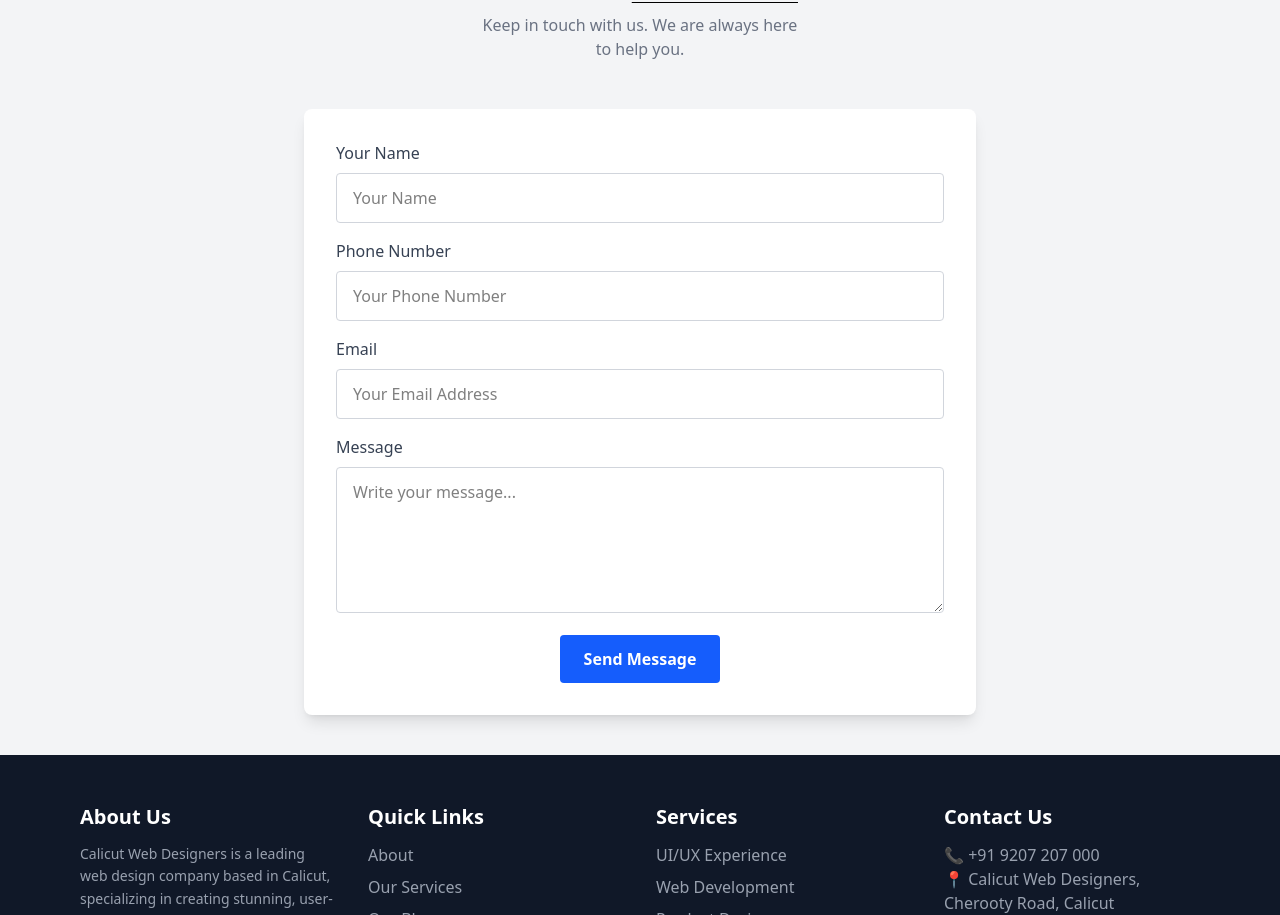
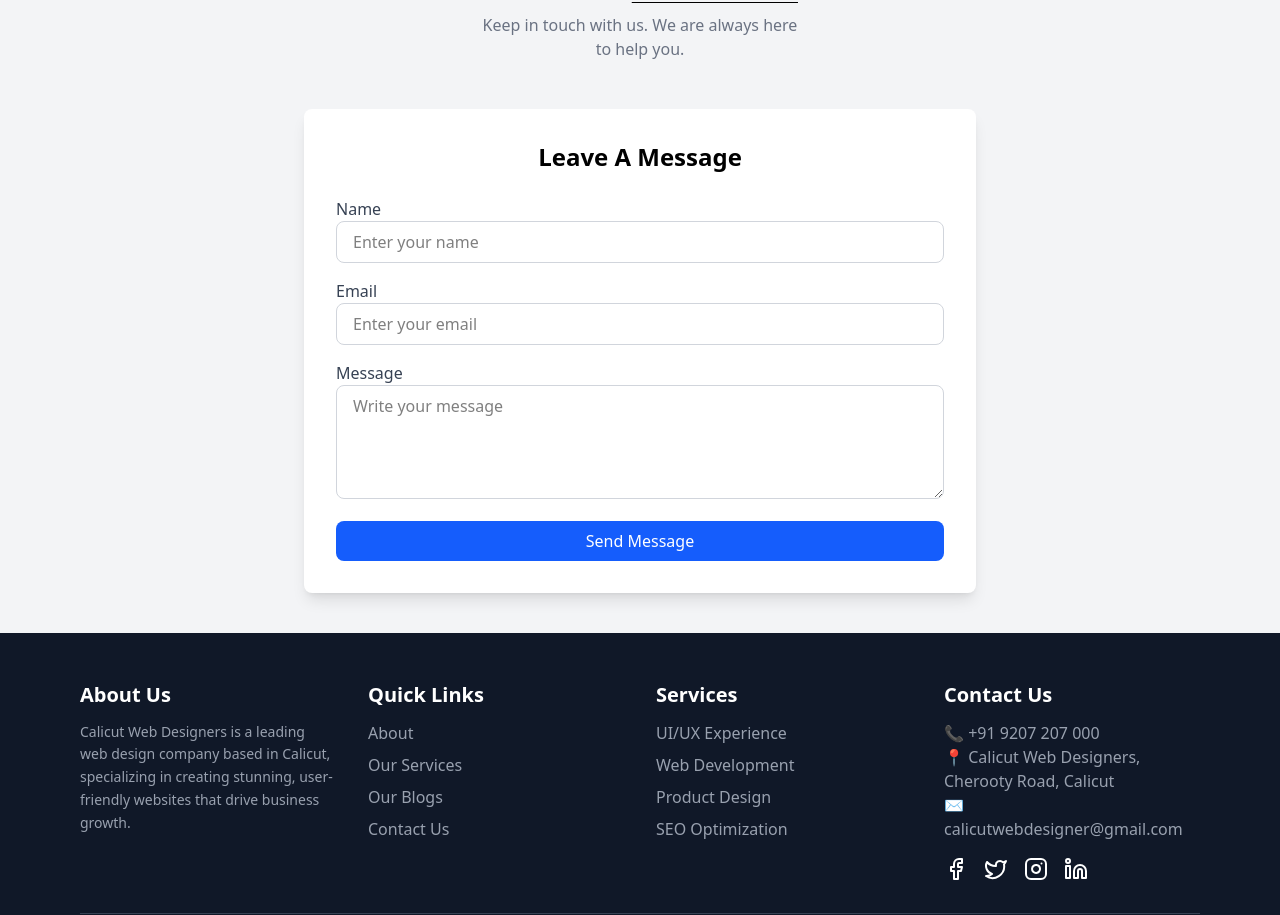
Before and after one commit to jurair140/calicut-web-designers, a React (Vite) app: page / in a window 1280 px wide. Shown: the part 4172-5087 px from the top of the page. Built offline with nearby package versions, Linux system fonts and the light colour scheme.

Commit message:
'forth-commit'

```diff
--- a/package.json
+++ b/package.json
@@ -15,6 +15,7 @@
     "react": "^19.0.0",
     "react-dom": "^19.0.0",
     "react-router-dom": "^7.2.0",
+    "react-toastify": "^11.0.5",
     "tailwindcss": "^4.0.9"
   },
   "devDependencies": {
--- a/src/App.jsx
+++ b/src/App.jsx
@@ -8,6 +8,8 @@ import ServicePage from './pages/ServicePage'
 import ProjectPage from './pages/ProjectPage'
 import TrustedClients from "./pages/TrustedClients";
 import ContactPage from './pages/ContactPage'
+import { ToastContainer, toast } from 'react-toastify';
+
 
 function App() {
 
@@ -26,6 +28,10 @@ function App() {
       </Routes>
 
     <Footer/>
+
+    <ToastContainer />
+
+
     </div>
 
     </>
--- a/src/components/Contact.jsx
+++ b/src/components/Contact.jsx
@@ -1,6 +1,45 @@
-import React from 'react';
+import React, { useState } from 'react';
+import { toast } from 'react-toastify';
+
 
 const Contact = () => {
+
+    const [formData, setFormData] = useState({ name: '', email: '', message: '' });
+
+    const handleChange = (e) => {
+      setFormData({ ...formData, [e.target.name]: e.target.value });
+    };
+
+    const validateForm = () => {
+      const { name, email, message } = formData;
+      const nameRegex = /^[A-Za-z\s]+$/;
+      const emailRegex = /^[^\s@]+@[^\s@]+\.[^\s@]+$/;
+
+      if (!nameRegex.test(name)) {
+        toast.error('Name should contain only alphabets.');
+        return false;
+      }
+      if (!emailRegex.test(email)) {
+        toast.error('Invalid email format.');
+        return false;
+      }
+      if (message.trim().length === 0) {
+        toast.error('Message cannot be empty.');
+        return false;
+      }
+      return true;
+    };
+
+    const handleSubmit = (e) => {
+      e.preventDefault();
+      if (validateForm()) {
+        toast.success('Message sent successfully!');
+        setFormData({ name: '', email: '', message: '' });
+      }
+    };
+
+
+
   return (
     <div className='container mx-auto py-10 lg:px-32 w-full overflow-hidden bg-gray-100' id='Contact'>
       {/* Heading */}
@@ -12,65 +51,50 @@ const Contact = () => {
       </p>
 
       {/* Form */}
-      <form action="" className="max-w-2xl mx-auto bg-white p-8 rounded-lg shadow-lg">
-        <div className="space-y-4">
-
-          {/* Name */}
+      <div className="bg-white p-8 shadow-lg rounded-lg max-w-2xl mx-auto">
+          <h2 className="text-2xl font-semibold text-center mb-6">Leave A Message</h2>
+          <form onSubmit={handleSubmit} className="space-y-4">
             <div>
-            <label className="block text-gray-700 font-medium">Your Name</label>
+              <label className="block text-gray-700">Name</label>
               <input
                 type="text"
-              name="Name"
-              placeholder="Your Name"
-              className="w-full border border-gray-300 rounded py-3 px-4 mt-2 focus:outline-none focus:ring-2 focus:ring-blue-500"
+                name="name"
+                value={formData.name}
+                onChange={handleChange}
+                className="w-full px-4 py-2 border border-gray-300 rounded-lg focus:ring focus:ring-blue-300"
+                placeholder="Enter your name"
               />
             </div>
-
-          {/* Phone Number */}
             <div>
-            <label className="block text-gray-700 font-medium">Phone Number</label>
+              <label className="block text-gray-700">Email</label>
               <input
-              type="tel"
-              name="Phone"
-              placeholder="Your Phone Number"
-              className="w-full border border-gray-300 rounded py-3 px-4 mt-2 focus:outline-none focus:ring-2 focus:ring-blue-500"
+                type="email"
+                name="email"
+                value={formData.email}
+                onChange={handleChange}
+                className="w-full px-4 py-2 border border-gray-300 rounded-lg focus:ring focus:ring-blue-300"
+                placeholder="Enter your email"
               />
             </div>
-
-          {/* Email */}
             <div>
-            <label className="block text-gray-700 font-medium">Email</label>
-            <input
-              type="email"
-              name="Email"
-              placeholder="Your Email Address"
-              className="w-full border border-gray-300 rounded py-3 px-4 mt-2 focus:outline-none focus:ring-2 focus:ring-blue-500"
-            />
-          </div>
-
-          {/* Message */}
-          <div>
-            <label className="block text-gray-700 font-medium">Message</label>
+              <label className="block text-gray-700">Message</label>
               <textarea
-              name="Message"
-              placeholder="Write your message..."
-              rows="5"
-              className="w-full border border-gray-300 rounded py-3 px-4 mt-2 focus:outline-none focus:ring-2 focus:ring-blue-500"
+                name="message"
+                value={formData.message}
+                onChange={handleChange}
+                className="w-full px-4 py-2 border border-gray-300 rounded-lg focus:ring focus:ring-blue-300"
+                rows="4"
+                placeholder="Write your message"
               ></textarea>
             </div>
-
-          {/* Submit Button */}
-          <div className="text-center">
             <button
               type="submit"
-              className="bg-blue-600 text-white font-semibold py-3 px-6 rounded hover:bg-blue-700 transition duration-300"
+              className="w-full bg-blue-600 text-white py-2 rounded-lg hover:bg-blue-700 transition"
             >
               Send Message
             </button>
+          </form>
         </div>
-
-        </div>
-      </form>
     </div>
   );
 };
--- a/src/pages/ContactPage.jsx
+++ b/src/pages/ContactPage.jsx
@@ -1,15 +1,48 @@
-import React from 'react';
+import React, { useState } from 'react';
 import { Mail, Phone, MapPin, Clock } from 'lucide-react';
+import { toast } from 'react-toastify';
+import 'react-toastify/dist/ReactToastify.css';
 import NavBar from '../components/NavBar';
 
 const ContactPage = () => {
+  const [formData, setFormData] = useState({ name: '', email: '', message: '' });
+
+  const handleChange = (e) => {
+    setFormData({ ...formData, [e.target.name]: e.target.value });
+  };
+
+  const validateForm = () => {
+    const { name, email, message } = formData;
+    const nameRegex = /^[A-Za-z\s]+$/;
+    const emailRegex = /^[^\s@]+@[^\s@]+\.[^\s@]+$/;
+
+    if (!nameRegex.test(name)) {
+      toast.error('Name should contain only alphabets.');
+      return false;
+    }
+    if (!emailRegex.test(email)) {
+      toast.error('Invalid email format.');
+      return false;
+    }
+    if (message.trim().length === 0) {
+      toast.error('Message cannot be empty.');
+      return false;
+    }
+    return true;
+  };
+
+  const handleSubmit = (e) => {
+    e.preventDefault();
+    if (validateForm()) {
+      toast.success('Message sent successfully!');
+      setFormData({ name: '', email: '', message: '' });
+    }
+  };
+
   return (
     <>
-    <NavBar/>
-
+      <NavBar />
       <div className="container mx-auto px-6 lg:px-32 py-12 bg-gray-100">
-
-      {/* Page Title */}
         <h1 className="text-3xl sm:text-4xl font-bold mb-2 text-center">
           Get In <span className="underline underline-offset-4 decoration-1 font-light">Touch</span>
         </h1>
@@ -17,7 +50,9 @@ const ContactPage = () => {
           Have questions? Reach out to us and we'll get back to you as soon as possible.
         </p>
 
-      {/* Contact Information */}
+
+
+
         <div className="grid md:grid-cols-2 lg:grid-cols-4 gap-6 text-center mb-12">
           <div className="bg-white p-6 rounded-lg shadow-lg">
             <Phone size={32} className="mx-auto text-blue-600" />
@@ -45,13 +80,21 @@ const ContactPage = () => {
         </div>
 
         {/* Contact Form */}
+
+
+        {/* {---------------------------------------} */}
+
+
         <div className="bg-white p-8 shadow-lg rounded-lg max-w-2xl mx-auto">
           <h2 className="text-2xl font-semibold text-center mb-6">Leave A Message</h2>
-        <form className="space-y-4">
+          <form onSubmit={handleSubmit} className="space-y-4">
             <div>
               <label className="block text-gray-700">Name</label>
               <input
                 type="text"
+                name="name"
+                value={formData.name}
+                onChange={handleChange}
                 className="w-full px-4 py-2 border border-gray-300 rounded-lg focus:ring focus:ring-blue-300"
                 placeholder="Enter your name"
               />
@@ -60,6 +103,9 @@ const ContactPage = () => {
               <label className="block text-gray-700">Email</label>
               <input
                 type="email"
+                name="email"
+                value={formData.email}
+                onChange={handleChange}
                 className="w-full px-4 py-2 border border-gray-300 rounded-lg focus:ring focus:ring-blue-300"
                 placeholder="Enter your email"
               />
@@ -67,18 +113,29 @@ const ContactPage = () => {
             <div>
               <label className="block text-gray-700">Message</label>
               <textarea
+                name="message"
+                value={formData.message}
+                onChange={handleChange}
                 className="w-full px-4 py-2 border border-gray-300 rounded-lg focus:ring focus:ring-blue-300"
                 rows="4"
                 placeholder="Write your message"
               ></textarea>
             </div>
-          <button className="w-full bg-blue-600 text-white py-2 rounded-lg hover:bg-blue-700 transition">
+            <button
+              type="submit"
+              className="w-full bg-blue-600 text-white py-2 rounded-lg hover:bg-blue-700 transition"
+            >
               Send Message
             </button>
           </form>
         </div>
 
         {/* Google Map */}
+
+
+    {/* -------------------------------------------------------------------------------- */}
+
+
         <div className="mt-12">
           <h2 className="text-2xl font-semibold text-center mb-4">Find Us on the Map</h2>
           <iframe
```
Also changed, not shown: 1 other file (tests, documents, lock files or other folders). Lines whose indentation alone changed are shown as unchanged.
